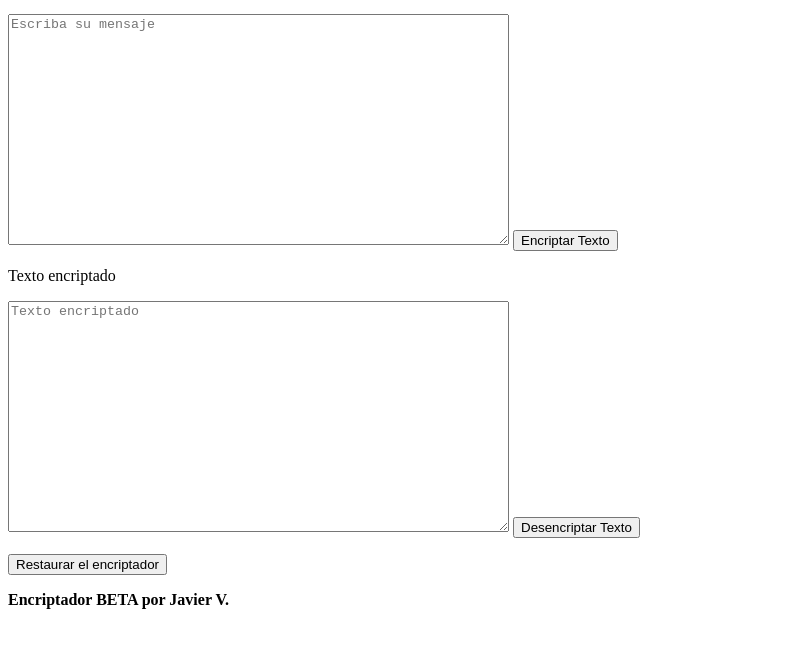
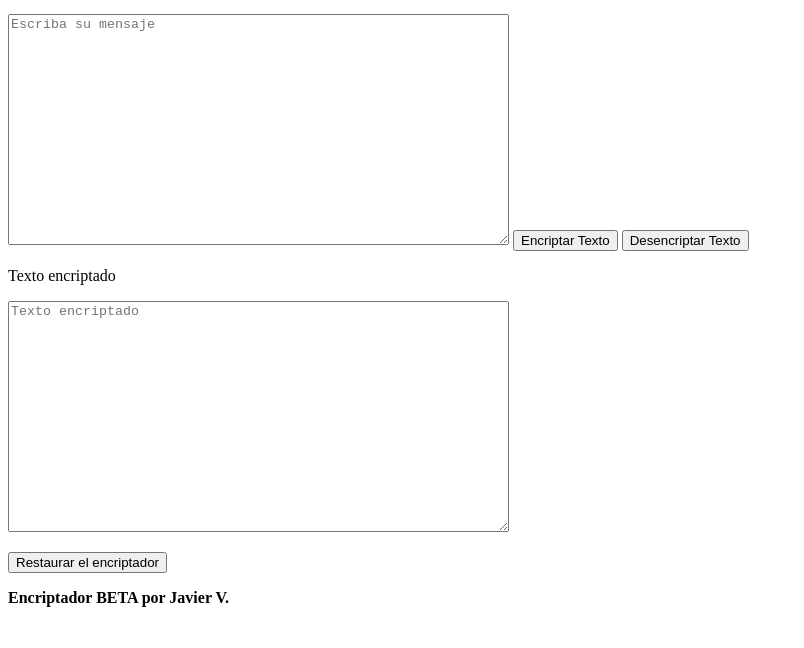
Before and after one commit to Javier104-dev/encriptado, a plain HTML site: page index.html in a window 1280 px wide. Shown: the part 100-748 px from the top of the page, without its empty margins (0-804 px from the left). Drawn offline with Linux system fonts and the light colour scheme.

Commit message:
Arreglando boton de desencriptado

```diff
--- a/index.html
+++ b/index.html
@@ -17,11 +17,12 @@
                 <p></p>
                 <textarea id="texto-normal" cols="60" rows="15" placeholder="Escriba su mensaje"></textarea>
                 <input id="encriptar" type="button" value="Encriptar Texto">
+                <input id="desencriptar" type="button" value="Desencriptar Texto">
                 <p></p>
                 <label for="texto-encriptado">Texto encriptado</label>
                 <p></p>
                 <textarea id="texto-encriptado" cols="60" rows="15" placeholder="Texto encriptado"></textarea>
-                <input type="button" value="Desencriptar Texto">
+
                 <p><button type="reset">Restaurar el encriptador</button></p>
             </form>
         </main>
```
